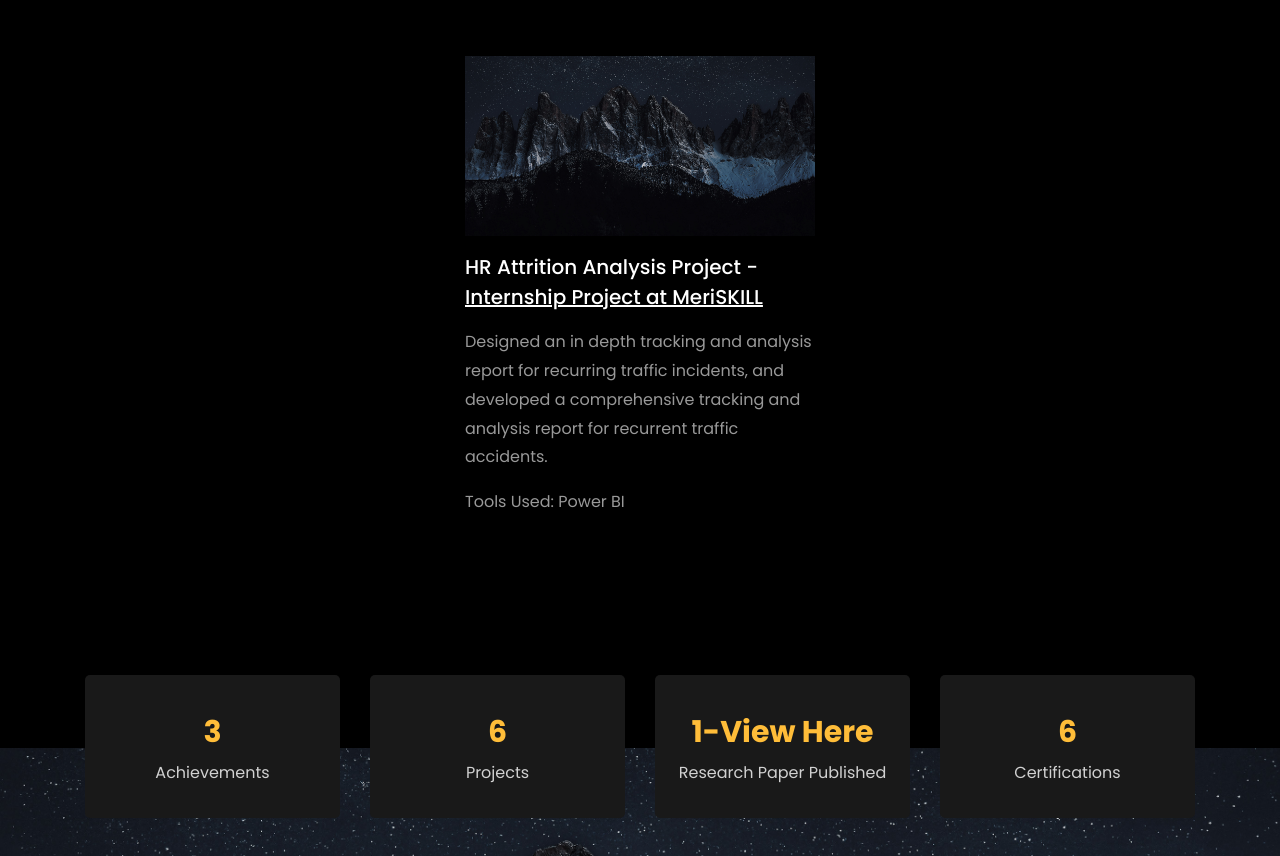
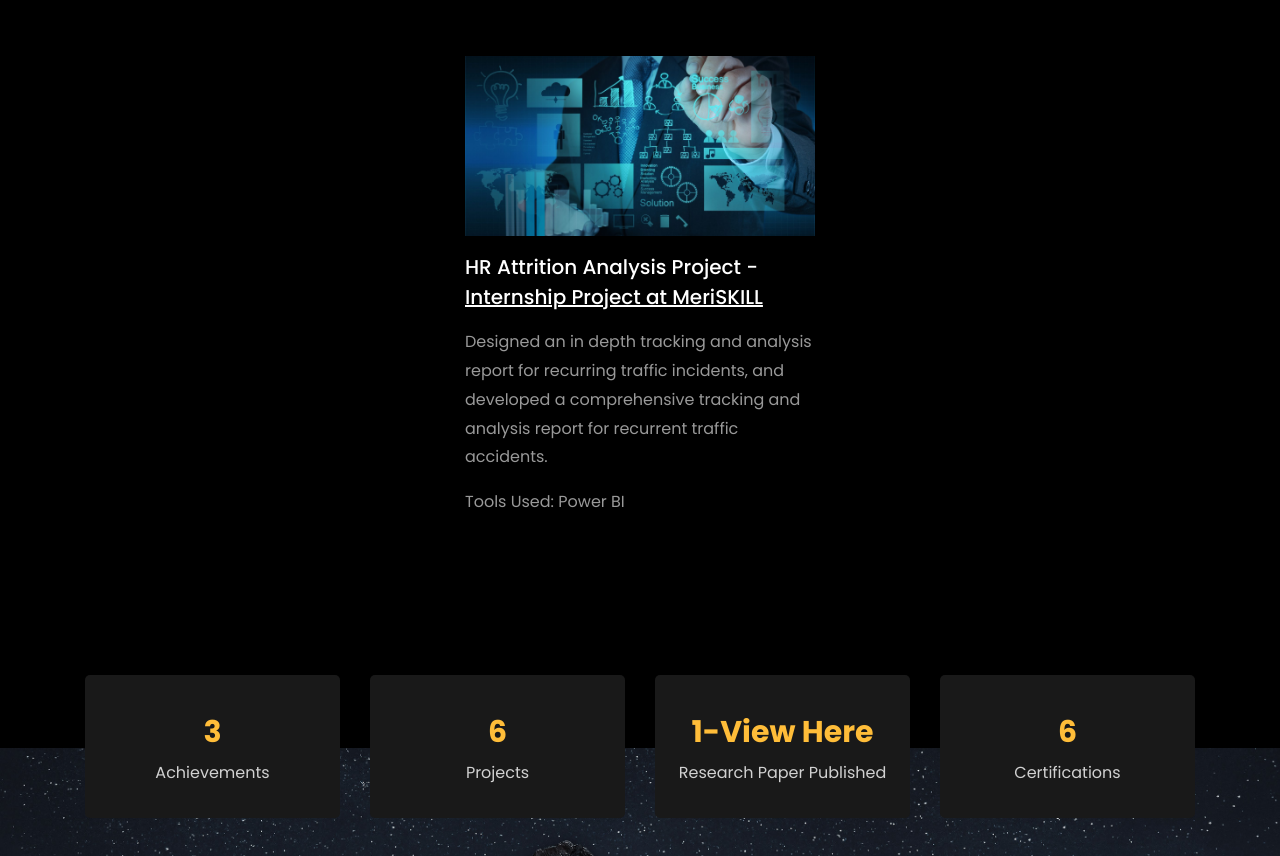
Before and after one commit to YokiniC/yokini.github.io, a plain HTML site: page index.html in a window 1280 px wide. Shown: the part 4407-5263 px from the top of the page. Drawn offline with Linux system fonts and the light colour scheme; files whose address does not match are found by name.

Commit message:
Update index.html

```diff
--- a/index.html
+++ b/index.html
@@ -459,7 +459,7 @@
 		<div class="row d-flex justify-content-center">
 			<div class="col-md-4 d-flex ftco-animate">
 				<div class="blog-entry justify-content-end">
-				<a href="https://github.com/YokiniC/HR---Attrition" class="block-20 zoom-effect" style="background-image: url('images/bg_1.jpg');">
+				<a href="https://github.com/YokiniC/HR---Attrition" class="block-20 zoom-effect" style="background-image: url('images/Project2_hr_attrition.jpg');">
 				</a>
 				<div class="text mt-3 float-right d-block">
 
```
